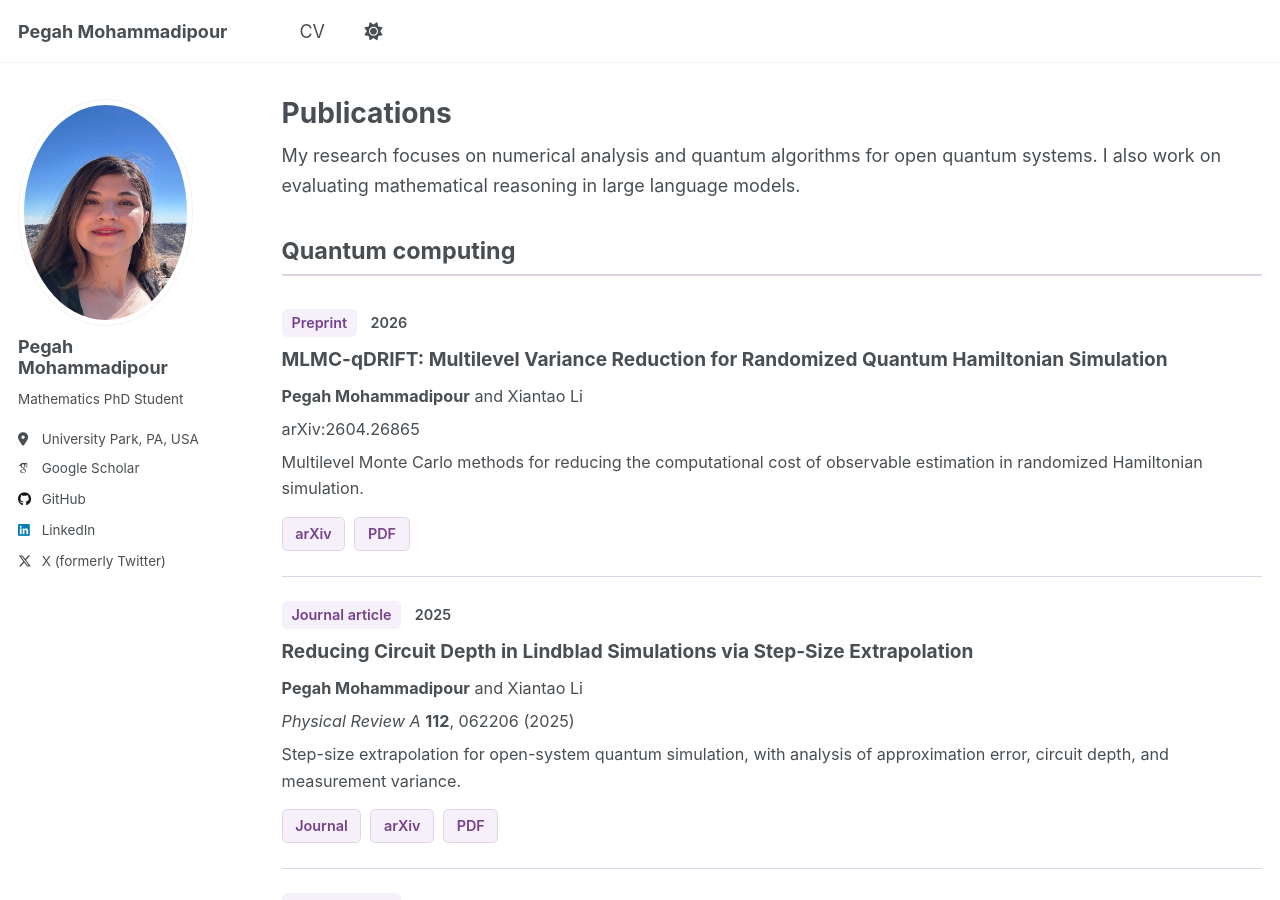
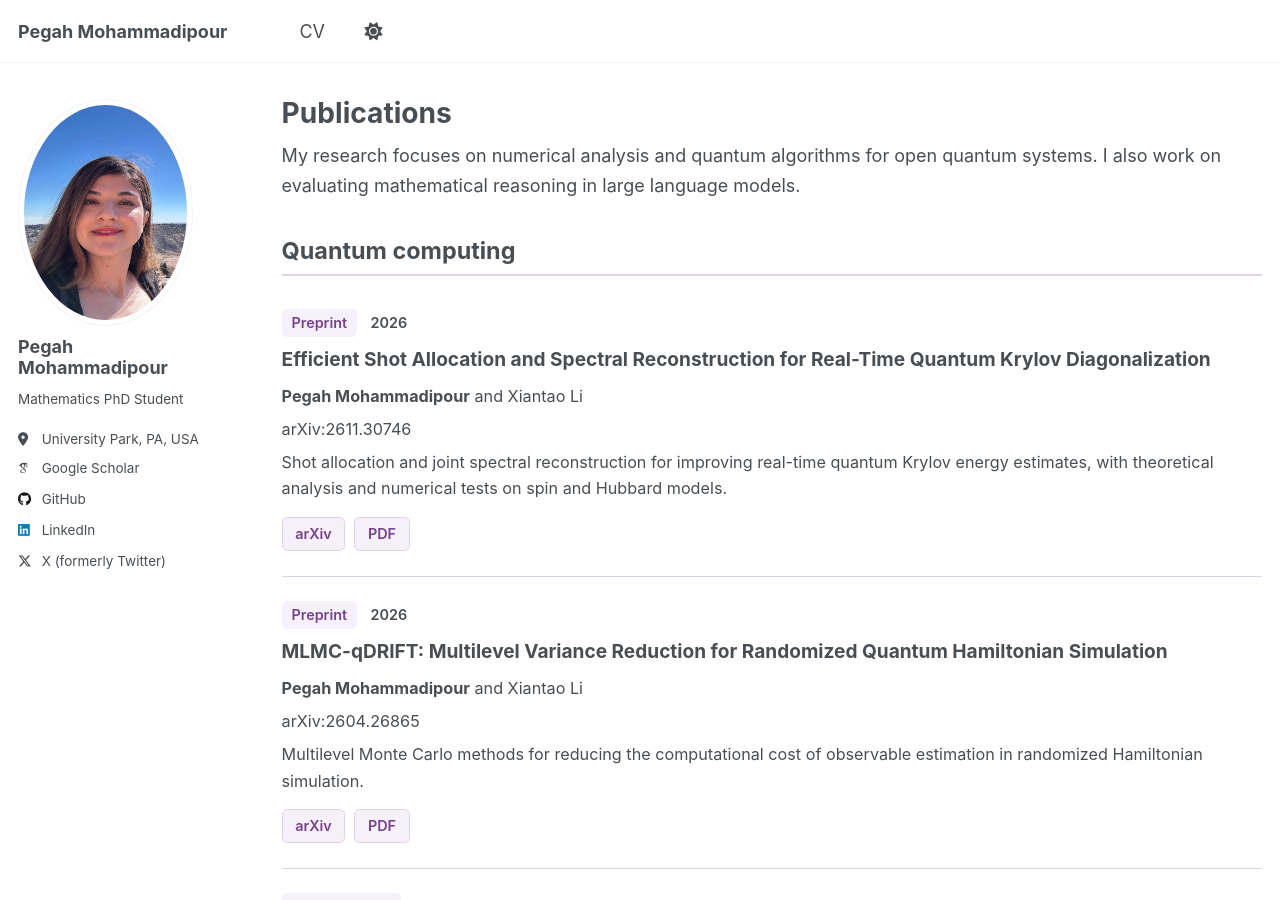
Before and after one commit to pegah-mp/pegah-mp.github.io, a Jekyll site: the page built from _pages/publications.html, in a window 1280 px wide and 900 px high. Built offline with Jekyll 4.4.1, drawn with Linux system fonts in a browser that asks for light colours; some web fonts are replaced; a script that is not in the unit is left out.

Commit message:
Update publications.html

```diff
--- a/_pages/publications.html
+++ b/_pages/publications.html
@@ -116,6 +116,36 @@ author_profile: true
 
   <section aria-labelledby="pm-quantum">
     <h2 id="pm-quantum">Quantum computing</h2>
+
+    <article class="pm-paper">
+      <p class="pm-meta">
+        <span class="pm-type">Preprint</span> 2026
+      </p>
+
+      <h3>
+        <a href="https://arxiv.org/abs/2611.30746">
+          Efficient Shot Allocation and Spectral Reconstruction for
+          Real-Time Quantum Krylov Diagonalization
+        </a>
+      </h3>
+
+      <p class="pm-authors">
+        <strong>Pegah Mohammadipour</strong> and Xiantao Li
+      </p>
+
+      <p class="pm-venue">arXiv:2611.30746</p>
+
+      <p class="pm-summary">
+        Shot allocation and joint spectral reconstruction for improving
+        real-time quantum Krylov energy estimates, with theoretical analysis
+        and numerical tests on spin and Hubbard models.
+      </p>
+
+      <div class="pm-links">
+        <a href="https://arxiv.org/abs/2611.30746">arXiv</a>
+        <a href="https://arxiv.org/pdf/2611.30746">PDF</a>
+      </div>
+    </article>
 
     <article class="pm-paper">
       <p class="pm-meta">
```
